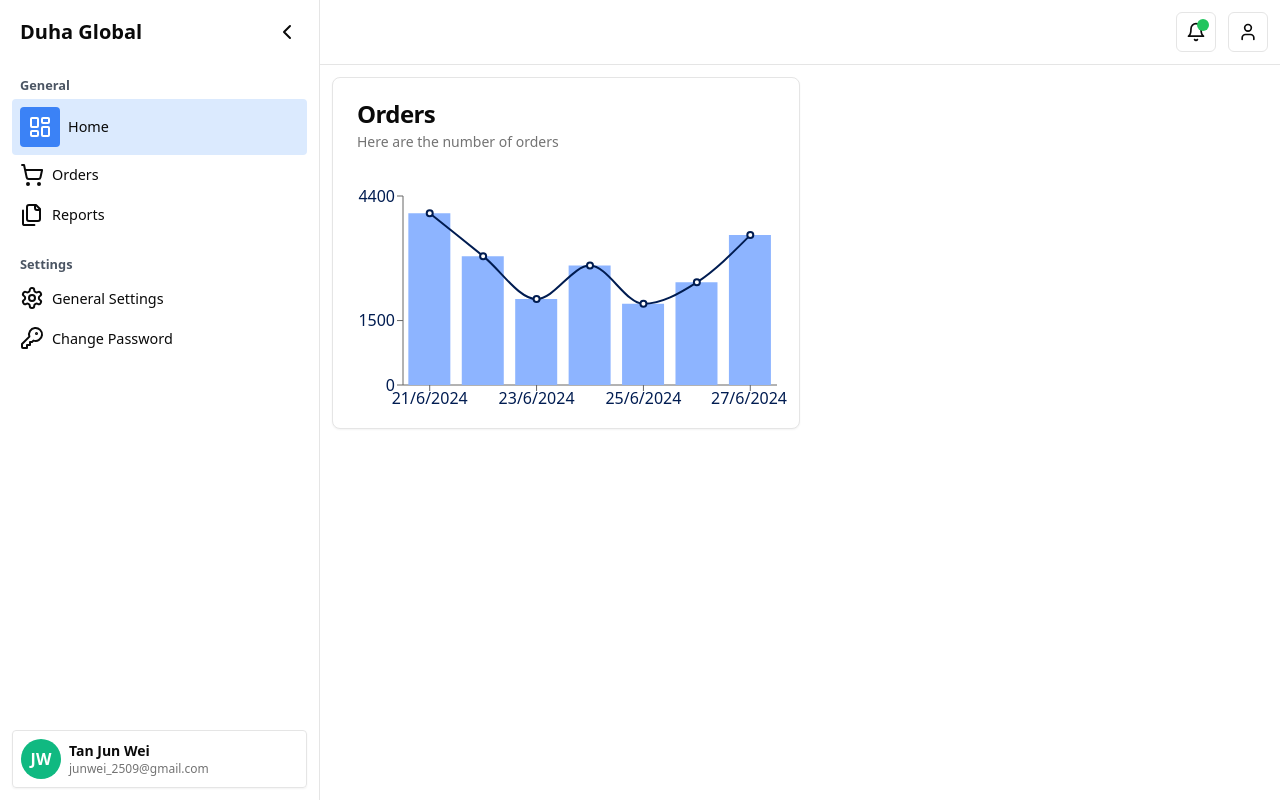
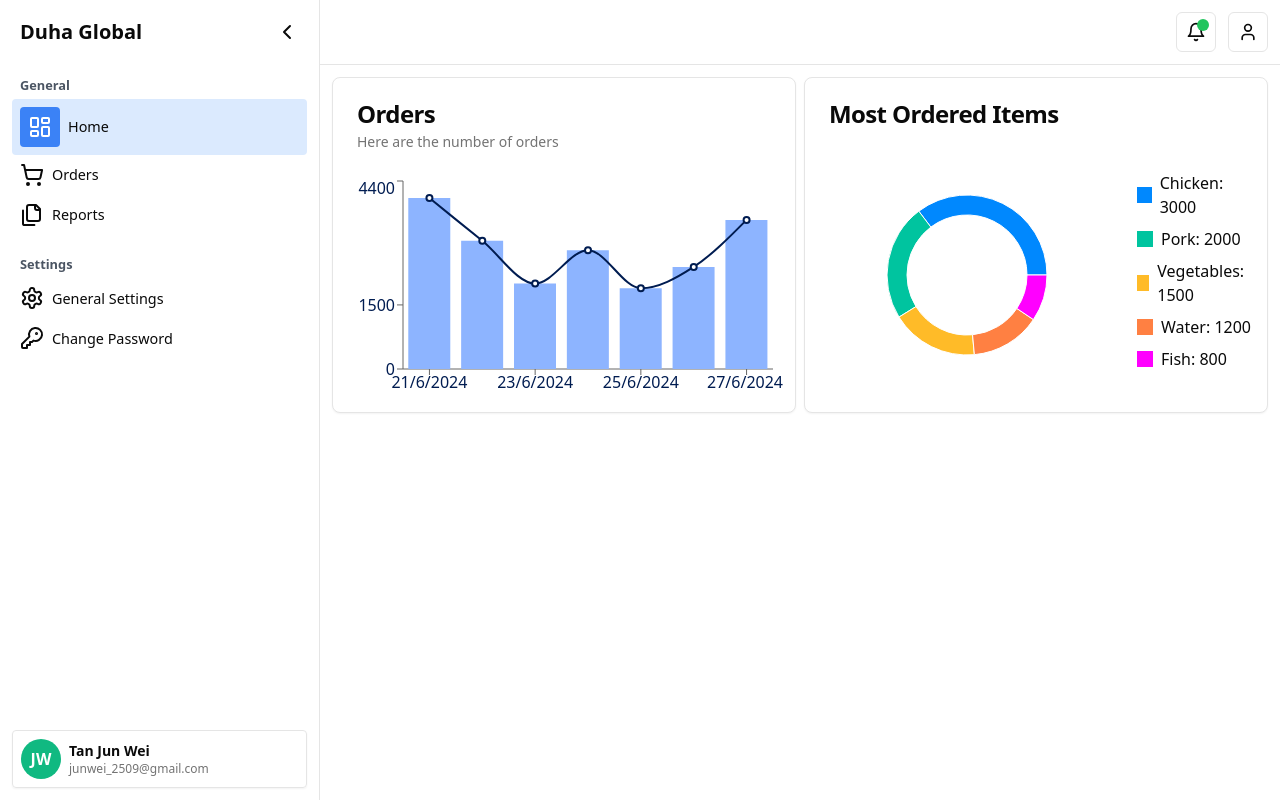
Before and after one commit to JunWei25/Duha-Global, a React (Vite) app: page / in a window 1280 px wide. Built offline with nearby package versions, Linux system fonts and the light colour scheme.

Commit message:
Added Most Ordered Items Pie Chart

```diff
--- a/src/components/Cards/General.tsx
+++ b/src/components/Cards/General.tsx
@@ -15,7 +15,7 @@ const General = () => {
         <CardTitle>Orders</CardTitle>
         <CardDescription>Here are the number of orders</CardDescription>
       </CardHeader>
-      <CardContent className="h-60 p-0 mr-3 mb-3">
+      <CardContent className="h-56 p-0 mr-3 mb-3">
         <OrderBarChart></OrderBarChart>
       </CardContent>
     </Card>
--- /dev/null
+++ b/src/components/Charts/MostOrderedItemsBarChart.tsx
@@ -0,0 +1,77 @@
+import { PieChart, Pie, Cell, ResponsiveContainer } from "recharts";
+
+interface DataEntry {
+  item: string;
+  current: number; // current progress
+  total: number; // total value
+}
+
+const data: DataEntry[] = [
+  {
+    item: "Chicken",
+    current: 3000,
+    total: 5000,
+  },
+  {
+    item: "Pork",
+    current: 2000,
+    total: 4000,
+  },
+  {
+    item: "Vegetables",
+    current: 1500,
+    total: 3000,
+  },
+  {
+    item: "Water",
+    current: 1200,
+    total: 2500,
+  },
+  {
+    item: "Fish",
+    current: 800,
+    total: 2000,
+  },
+];
+
+const COLORS = ["#0088FE", "#00C49F", "#FFBB28", "#FF8042", "#FF00FF"];
+
+const MostOrderedItemsProgressBar = () => {
+  return (
+    <div className="flex items-center justify-center">
+      <div className="mr-5">
+        <ResponsiveContainer width={300} height={250}>
+          <PieChart>
+            <Pie
+              data={data}
+              innerRadius={60}
+              outerRadius={80}
+              fill="#8884d8"
+              dataKey="current"
+            >
+              {data.map((entry, index) => (
+                <Cell
+                  key={`cell-${index}`}
+                  fill={COLORS[index % COLORS.length]}
+                />
+              ))}
+            </Pie>
+          </PieChart>
+        </ResponsiveContainer>
+      </div>
+      <div>
+        {data.map((entry, index) => (
+          <div key={index} className="flex items-center justify-normal mb-2">
+            <div
+              className="w-4 h-4 mr-2"
+              style={{ backgroundColor: COLORS[index % COLORS.length] }}
+            />
+            <div>{`${entry.item}: ${entry.current}`}</div>
+          </div>
+        ))}
+      </div>
+    </div>
+  );
+};
+
+export default MostOrderedItemsProgressBar;
--- a/src/components/Charts/OrderBarChart.tsx
+++ b/src/components/Charts/OrderBarChart.tsx
@@ -79,7 +79,7 @@ const OrderBarChart = () => {
     <ResponsiveContainer width="100%" height="100%">
       <ComposedChart
         data={data}
-        margin={{ top: 20, right: 10, left: 10, bottom: 1 }}
+        margin={{ top: 5, right: 10, left: 10, bottom: 1 }}
       >
         <XAxis dataKey="date" tick={{ fill: "#001c51" }} />
         <YAxis tick={{ fill: "#001c51" }} domain={[0, yAxisMax]} />
--- a/src/pages/home/Home.tsx
+++ b/src/pages/home/Home.tsx
@@ -1,10 +1,21 @@
 import General from "../../components/Cards/General";
+import MostOrderedItemsProgressBar from "../../components/Charts/MostOrderedItemsBarChart";
+import MostOrderedItemsBarChart from "../../components/Charts/MostOrderedItemsBarChart";
+import { Card, CardHeader, CardTitle, CardContent} from "../../components/ui/card";
 
 export default function Home() {
   return (
     <div>
-      <div className="grid grid-cols-2">
+      <div className="grid grid-cols-2 gap-2">
         <General />
+        <Card>
+          <CardHeader>
+            <CardTitle>Most Ordered Items</CardTitle>
+          </CardHeader>
+          <CardContent className="h-56 p-0 pl-3 mr-3">
+            <MostOrderedItemsProgressBar></MostOrderedItemsProgressBar>
+          </CardContent>
+        </Card>
       </div>
     </div>
   );
```
